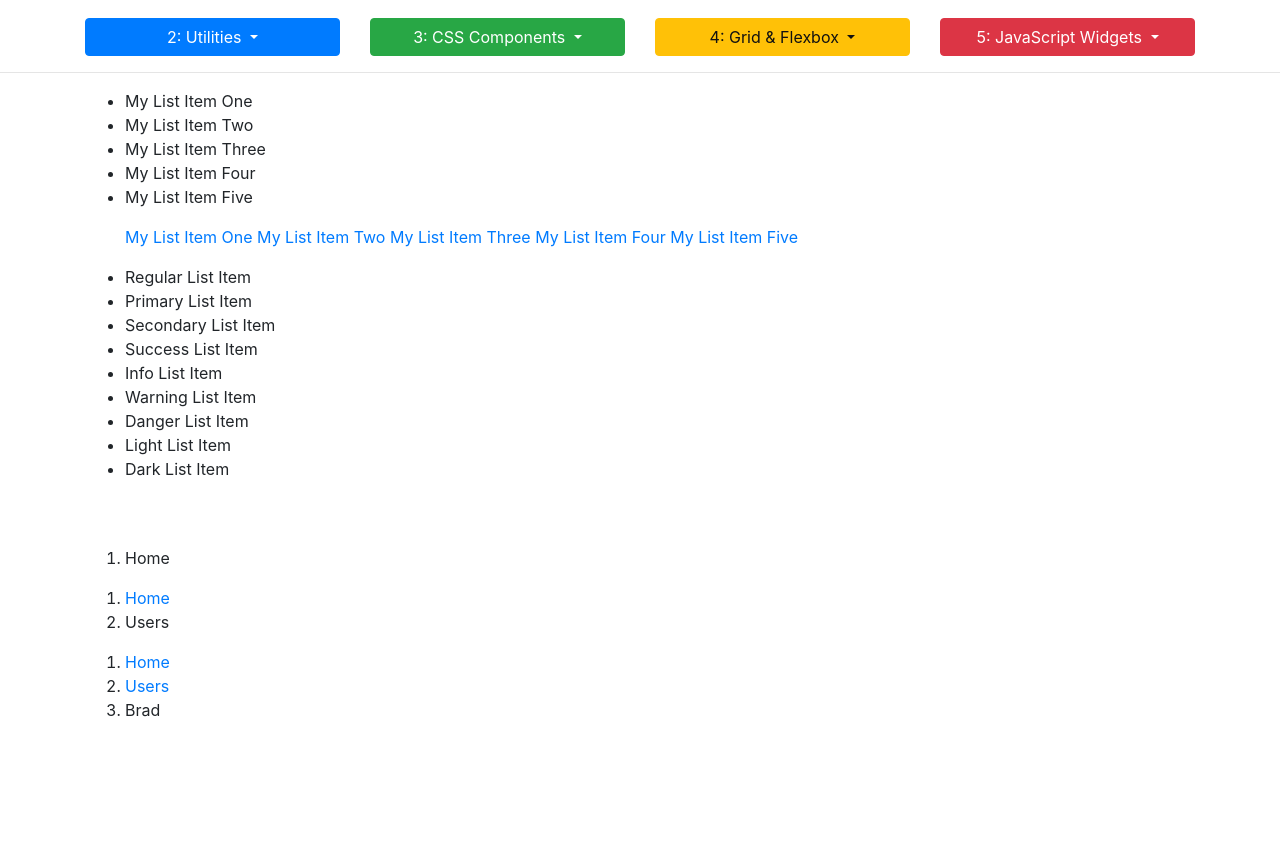
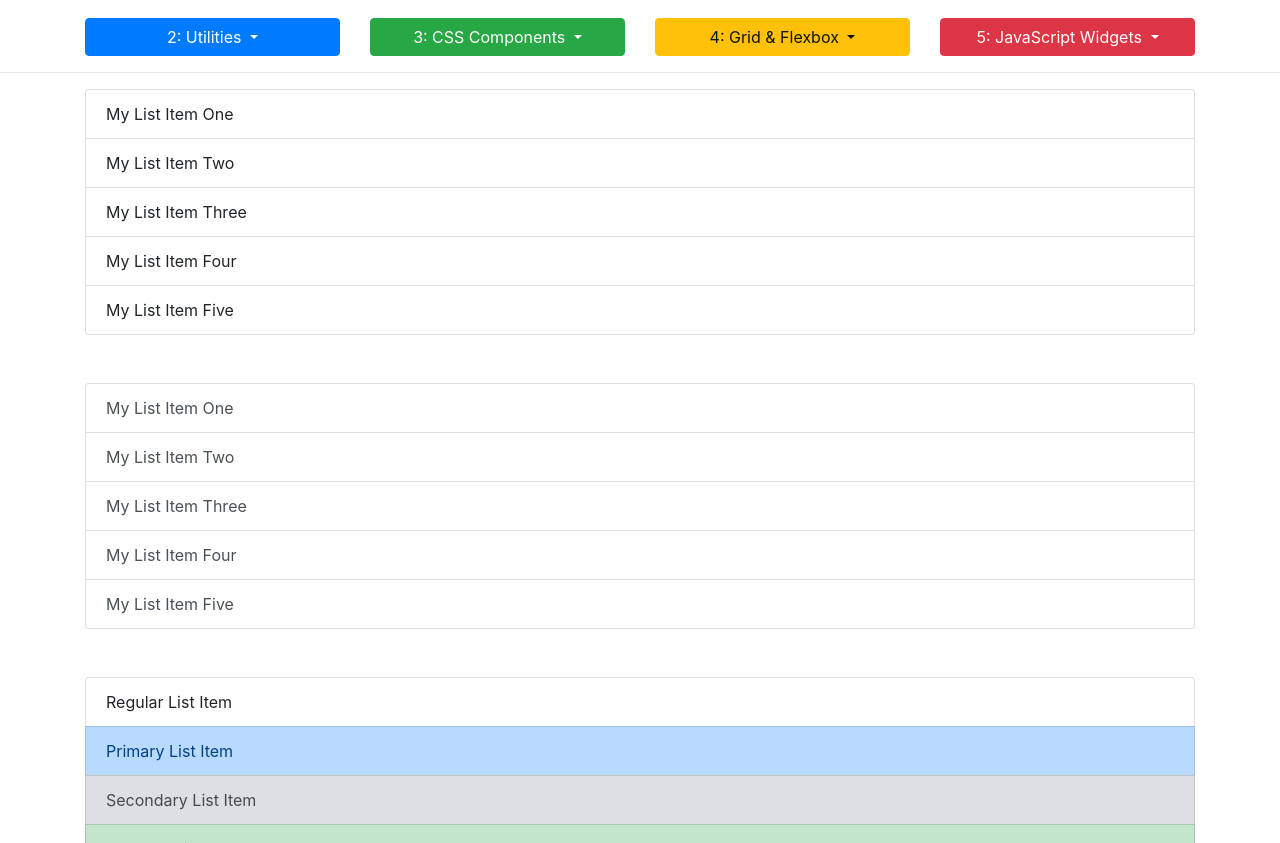
Before and after one commit to BrandonSmith8038/Udemy-BootStrap-4, a plain HTML site: page Bootstrap Sandbox/3_4_list_groups_badges.html in a window 1280 px wide. Shown: the part 109-952 px from the top of the page. Drawn offline with nearby package versions, Linux system fonts and the light colour scheme.

Commit message:
Finished Lists and Badges

```diff
--- a/Bootstrap Sandbox/3_4_list_groups_badges.html
+++ b/Bootstrap Sandbox/3_4_list_groups_badges.html
@@ -82,60 +82,78 @@
         <!--########################START HERE#########################-->
 
         <!-- LIST GROUP -->
-        <ul>
-            <li>My List Item One</li>
-            <li>My List Item Two</li>
-            <li>My List Item Three</li>
-            <li>My List Item Four</li>
-            <li>My List Item Five</li>
+        <ul class="list-group mb-5">
+            <li class="list-group-item">My List Item One</li>
+            <li class="list-group-item">My List Item Two</li>
+            <li class="list-group-item">My List Item Three</li>
+            <li class="list-group-item">My List Item Four</li>
+            <li class="list-group-item">My List Item Five</li>
         </ul>
 
         <!-- LIST GROUP WITH LINKS -->
-        <ul>
-            <a href="#">My List Item One</a>
-            <a href="#">My List Item Two</a>
-            <a href="#">My List Item Three</a>
-            <a href="#">My List Item Four</a>
-            <a href="#">My List Item Five</a>
+        <ul class="list-group mb-5">
+            <a class="list-group-item list-group-item-action" href="#">My List Item One</a>
+            <a class="list-group-item list-group-item-action" href="#">My List Item Two</a>
+            <a class="list-group-item list-group-item-action" href="#">My List Item Three</a>
+            <a class="list-group-item list-group-item-action" href="#">My List Item Four</a>
+            <a class="list-group-item list-group-item-action" href="#">My List Item Five</a>
         </ul>
 
 
         <!-- CONTEXTUAL CLASSES -->
-        <ul>
-            <li>Regular List Item</li>
-            <li>Primary List Item</li>
-            <li>Secondary List Item</li>
-            <li>Success List Item</li>
-            <li>Info List Item</li>
-            <li>Warning List Item</li>
-            <li>Danger List Item</li>
-            <li>Light List Item</li>
-            <li>Dark List Item</li>
+        <ul class="list-group mb-5">
+            <li class="list-group-item">Regular List Item</li>
+            <li class="list-group-item list-group-item-primary">Primary List Item</li>
+            <li class="list-group-item list-group-item-secondary">Secondary List Item</li>
+            <li class="list-group-item list-group-item-success">Success List Item</li>
+            <li class="list-group-item list-group-item-info">Info List Item</li>
+            <li class="list-group-item list-group-item-warning">Warning List Item</li>
+            <li class="list-group-item list-group-item-danger">Danger List Item</li>
+            <li class="list-group-item list-group-item-light">Light List Item</li>
+            <li class="list-group-item list-group-item-dark">Dark List Item</li>
         </ul>
 
 
         <!-- JAVASCRIPT BEHAVIOR -->
         <div class="row mb-5">
           <div class="col-4">
-
+            <div class="list-group mb-5" id="list-tab" role="tablist">
+            <a class="list-group-item list-group-item-action active" id="list-home-list" href="#list-home" data-toggle="list">home</a>
+            <a class="list-group-item list-group-item-action" id="list-about-list" href="#list-about" data-toggle="list">about</a>
+            <a class="list-group-item list-group-item-action" id="list-services-list" href="#list-services" data-toggle="list">services</a>
+           </div>
           </div>
           <div class="col-8">
-
+            <div class="tab-content" id="nav-tabContent">
+            <div class="tab-pane fade show active" id="list-home" role="tab-panel">home content</div>
+            <div class="tab-pane fade" id="list-about" role="tab-panel">about content</div>
+            <div class="tab-pane fade" id="list-services" role="tab-panel">services content</div>
+            </div>
           </div>
         </div>
 
+        <!-- Badge -->
+
+         <ul class="list-group mb-5">
+            <li class="list-group-item">My List Item One</li>
+            <li class="list-group-item d-flex justify-content-between align-items-center">My List Item Two <span class="badge badge-primary">30</span></li>
+            <li class="list-group-item">My List Item Three</li>
+            <li class="list-group-item">My List Item Four</li>
+            <li class="list-group-item">My List Item Five</li>
+        </ul>
+
         <!-- BREADCRUMB -->
-        <ol>
-            <li>Home</li>
+        <ol class="breadcrumb">
+            <li class="breadcrumb-item active">Home</li>
         </ol>
-        <ol>
-            <li><a href="#">Home</a></li>
-            <li>Users</li>
+        <ol class="breadcrumb">
+            <li class="breadcrumb-item active"><a href="#">Home</a></li>
+            <li class="breadcrumb-item">Users</li>
         </ol>
-        <ol>
-            <li><a href="#">Home</a></li>
-            <li><a href="#">Users</a></li>
-            <li>Brad</li>
+        <ol class="breadcrumb">
+            <li class="breadcrumb-item active"><a href="#">Home</a></li>
+            <li class="breadcrumb-item"><a href="#">Users</a></li>
+            <li class="breadcrumb-item">Brad</li>
         </ol>
 
     </div><!-- ./container -->
```
